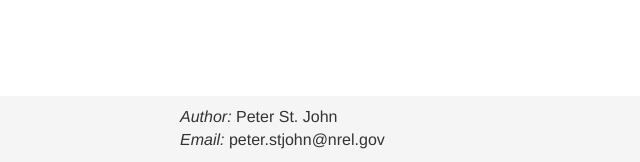
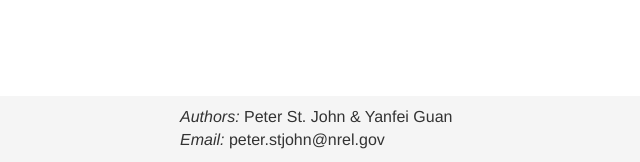
Before and after one commit to pstjohn/bde_prediction_flask, a Flask app: page / in a window 1280 px wide. Shown: the part 638-800 px from the top of the page, without its empty margins (0-640 px from the left). Run offline with Flask 2, Linux system fonts and the light colour scheme; parts of the project's set-up code (start-up, migrations or seed data) failed here and were passed over; some libraries are stand-ins or nearby versions.

Commit message:
adding YF to author line

```diff
--- a/bde_prediction/templates/index.html
+++ b/bde_prediction/templates/index.html
@@ -58,7 +58,7 @@
 		<footer class="footer">
 			<div class='container'>
 				<p>
-				<em>Author:</em> Peter St. John<br/>
+				<em>Authors:</em> Peter St. John & Yanfei Guan<br/>
 				<em>Email:</em> peter.stjohn@nrel.gov
 				</p>
 			</div>
```
